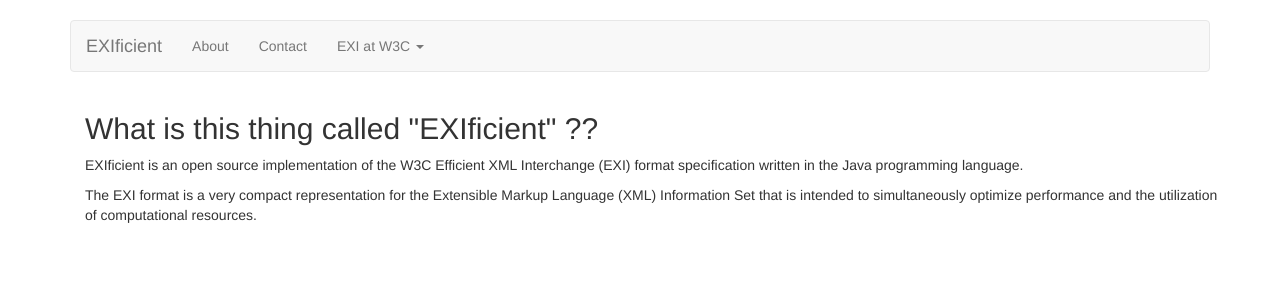
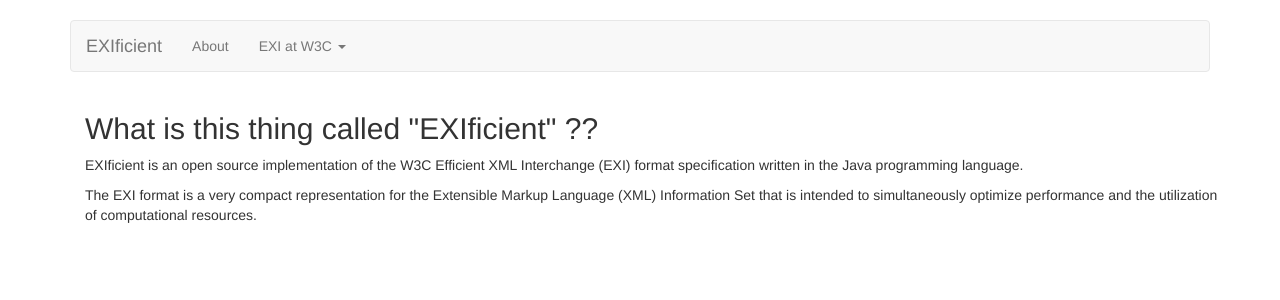
Before and after one commit to EXIficient/exificient.github.io, a Jekyll site: the page built from index.html, in a window 1280 px wide. Shown: the top 300 px of the page. Built offline with Jekyll 4.4.1, drawn with Linux system fonts in a browser that asks for light colours; nearby versions of some CDN libraries.

Commit message:
Update default.html

```diff
--- a/_layouts/default.html
+++ b/_layouts/default.html
@@ -44,8 +44,13 @@
           <div id="navbar" class="navbar-collapse collapse">
             <ul class="nav navbar-nav">
               <!-- <li class="active"><a href="/">Home</a></li>-->
-              <li><a href="/about/">About</a></li>
-              <li><a href="/contact/">Contact</a></li>
+                {% assign pages_list = site.pages %}
+  		{% assign group = 'navigation' %}
+  		{% include pages_list %}
+
+              <!--<li><a href="/about/">About</a></li>
+              <li><a href="/contact/">Contact</a></li>-->
+
               <li class="dropdown">
                 <a href="#" class="dropdown-toggle" data-toggle="dropdown" role="button" aria-haspopup="true" aria-expanded="false">EXI at W3C <span class="caret"></span></a>
                 <ul class="dropdown-menu">
```
